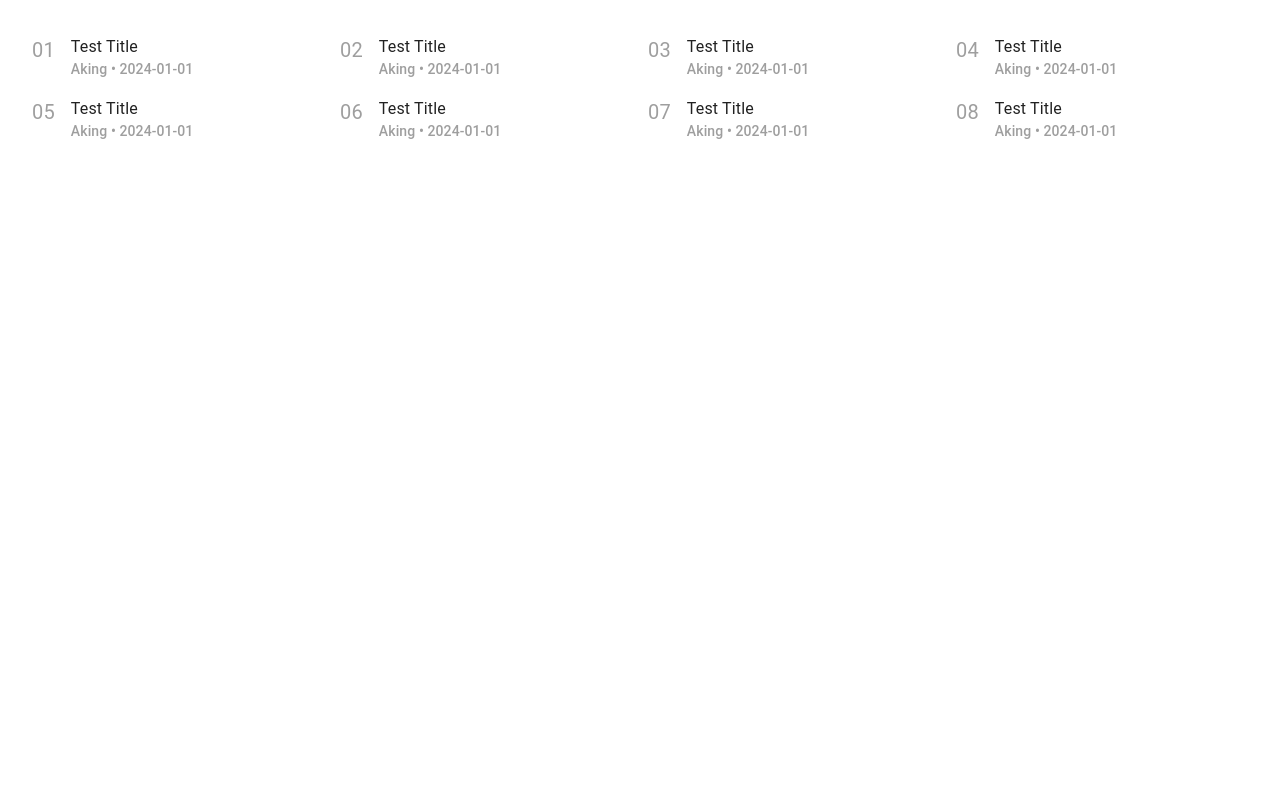
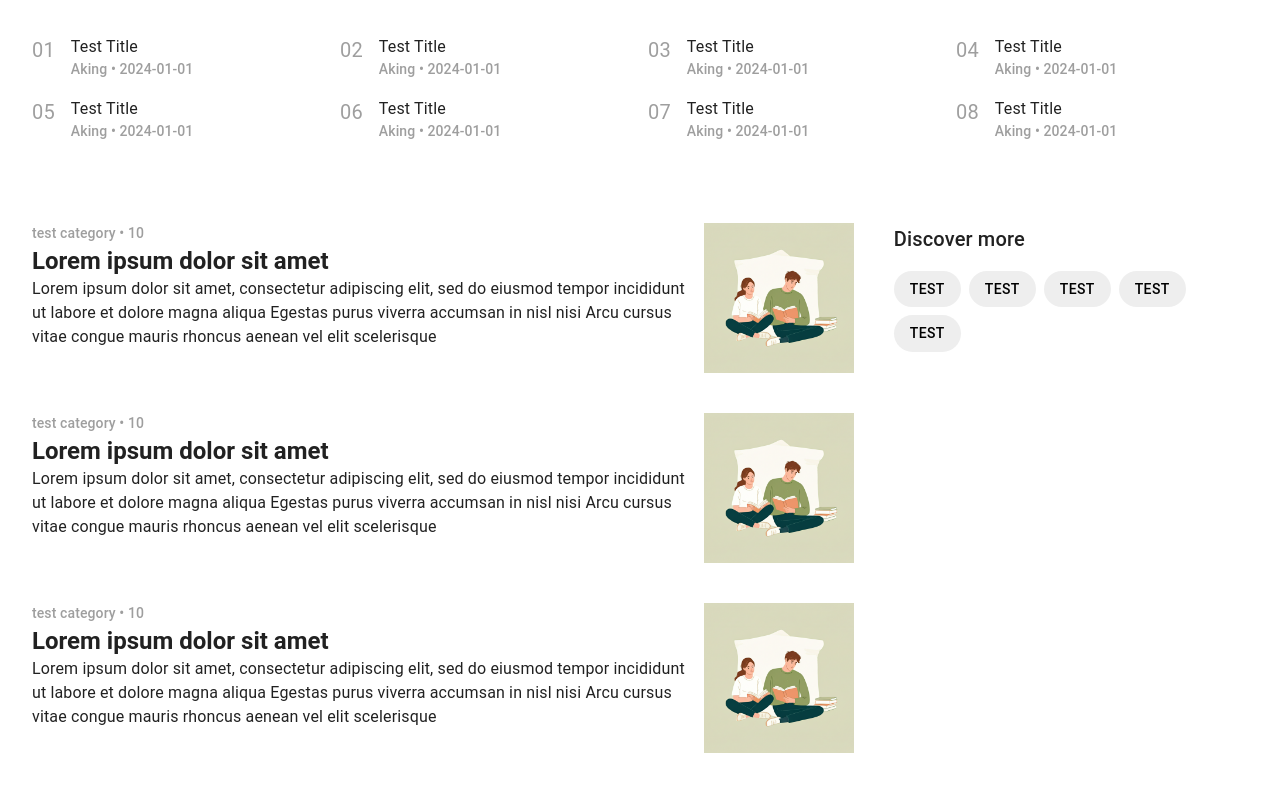
Before and after one commit to Aking16/BlogStrapi-nextjs-ui, a Next.js app: page / in a window 1280 px wide. Shown: the part 750-1541 px from the top of the page. Before the commit the page ends 893 px from the top, so only its background shows below. Built offline with nearby package versions, Linux system fonts and the light colour scheme; what @mui/material-nextjs would draw is missing.

Commit message:
📦 NEW: add BlogSection, BlogCard, and BlogCategories components with styling and layout

```diff
--- /dev/null
+++ b/src/app/(home)/components/blogs/blog-card.tsx
@@ -0,0 +1,43 @@
+import { BlogCategoryType, BlogType } from '@/types/blogs';
+import { Box, Stack, Typography } from '@mui/material';
+import Image from 'next/image';
+import { FC } from 'react';
+
+interface BlogCardProps extends BlogType {
+  category: BlogCategoryType;
+}
+
+const BlogCard: FC<BlogCardProps> = ({ title, subTitle, readDuration, image, category }) => {
+  return (
+    <Stack
+      direction="row"
+      spacing={2}
+      sx={{
+        mt: 5,
+        "&:first-of-type": {
+          mt: 0,
+        },
+      }}
+    >
+      <Box>
+        <Typography variant="subtitle2" color="textDisabled">
+          {category.name} • {readDuration}
+        </Typography>
+        <Typography variant="h5" fontWeight="bold">
+          {title}
+        </Typography>
+        <Typography>
+          {subTitle}
+        </Typography>
+      </Box>
+      <Image
+        src={image}
+        alt='img'
+        width={150}
+        height={150}
+      />
+    </Stack>
+  );
+};
+
+export default BlogCard;
--- /dev/null
+++ b/src/app/(home)/components/blogs/blog-categories.tsx
@@ -0,0 +1,33 @@
+"use client";
+
+import { MutedButton } from '@/components/ui/muted-button';
+import { Box, Stack, Typography } from '@mui/material';
+
+const BlogCategories = () => {
+  return (
+    <Box>
+      <Typography variant="h6">
+        Discover more
+      </Typography>
+      <Stack direction="row" sx={{ flexWrap: "wrap", gap: 1, mt: 2 }}>
+        <MutedButton>
+          Test
+        </MutedButton>
+        <MutedButton>
+          Test
+        </MutedButton>
+        <MutedButton>
+          Test
+        </MutedButton>
+        <MutedButton>
+          Test
+        </MutedButton>
+        <MutedButton>
+          Test
+        </MutedButton>
+      </Stack>
+    </Box>
+  );
+};
+
+export default BlogCategories;
--- /dev/null
+++ b/src/app/(home)/components/blogs/blog-section.tsx
@@ -0,0 +1,32 @@
+import { Box, Stack } from '@mui/material';
+import React from 'react';
+import BlogCard from './blog-card';
+import BlogCategories from './blog-categories';
+
+const BlogSection = () => {
+  return (
+    <Stack sx={{ my: 10 }} spacing={5} direction="row">
+      <Box sx={{ width: "70%" }}>
+        {Array.from({ length: 3 }).map((_, index) =>
+          <BlogCard
+            id="id"
+            title="Lorem ipsum dolor sit amet"
+            subTitle="Lorem ipsum dolor sit amet, consectetur adipiscing elit, sed do eiusmod tempor incididunt ut labore et dolore magna aliqua Egestas purus viverra accumsan in nisl nisi Arcu cursus vitae congue mauris rhoncus aenean vel elit scelerisque"
+            body="test"
+            readDuration={10}
+            image="/images/hero-img-1.png"
+            createdAt="2025-01-01"
+            updatedAt="2025-01-01"
+            category={{ id: "id", name: "test category" }}
+            key={index}
+          />
+        )}
+      </Box>
+      <Box>
+        <BlogCategories />
+      </Box>
+    </Stack>
+  );
+};
+
+export default BlogSection;
--- a/src/app/(home)/page.tsx
+++ b/src/app/(home)/page.tsx
@@ -1,6 +1,7 @@
 import { Divider } from '@mui/material';
 import HeroSection from './components/hero/hero-section';
 import TrendingSection from './components/trending/trending-section';
+import BlogSection from './components/blogs/blog-section';
 
 export default function BasicButtons() {
   return (
@@ -8,6 +9,7 @@ export default function BasicButtons() {
       <HeroSection />
       <Divider sx={{ mx: -10, my: 8 }} />
       <TrendingSection />
+      <BlogSection />
     </div>
   );
 }
--- /dev/null
+++ b/src/components/ui/muted-button.tsx
@@ -0,0 +1,10 @@
+import { Button } from "@mui/material";
+import { styled } from "@mui/material/styles";
+
+export const MutedButton = styled(Button)(({ theme }) => ({
+  backgroundColor: theme.palette.grey[200],
+  color: theme.palette.common.black,
+  '&:hover': {
+    backgroundColor: theme.palette.grey[300],
+  },
+}));
--- /dev/null
+++ b/src/types/blogs/index.ts
@@ -0,0 +1,15 @@
+export type BlogType = {
+  id: string;
+  title: string;
+  subTitle: string;
+  body: string;
+  readDuration: number;
+  image: string;
+  createdAt: string;
+  updatedAt: string;
+};
+
+export type BlogCategoryType = {
+  id: string;
+  name: string;
+};
```
